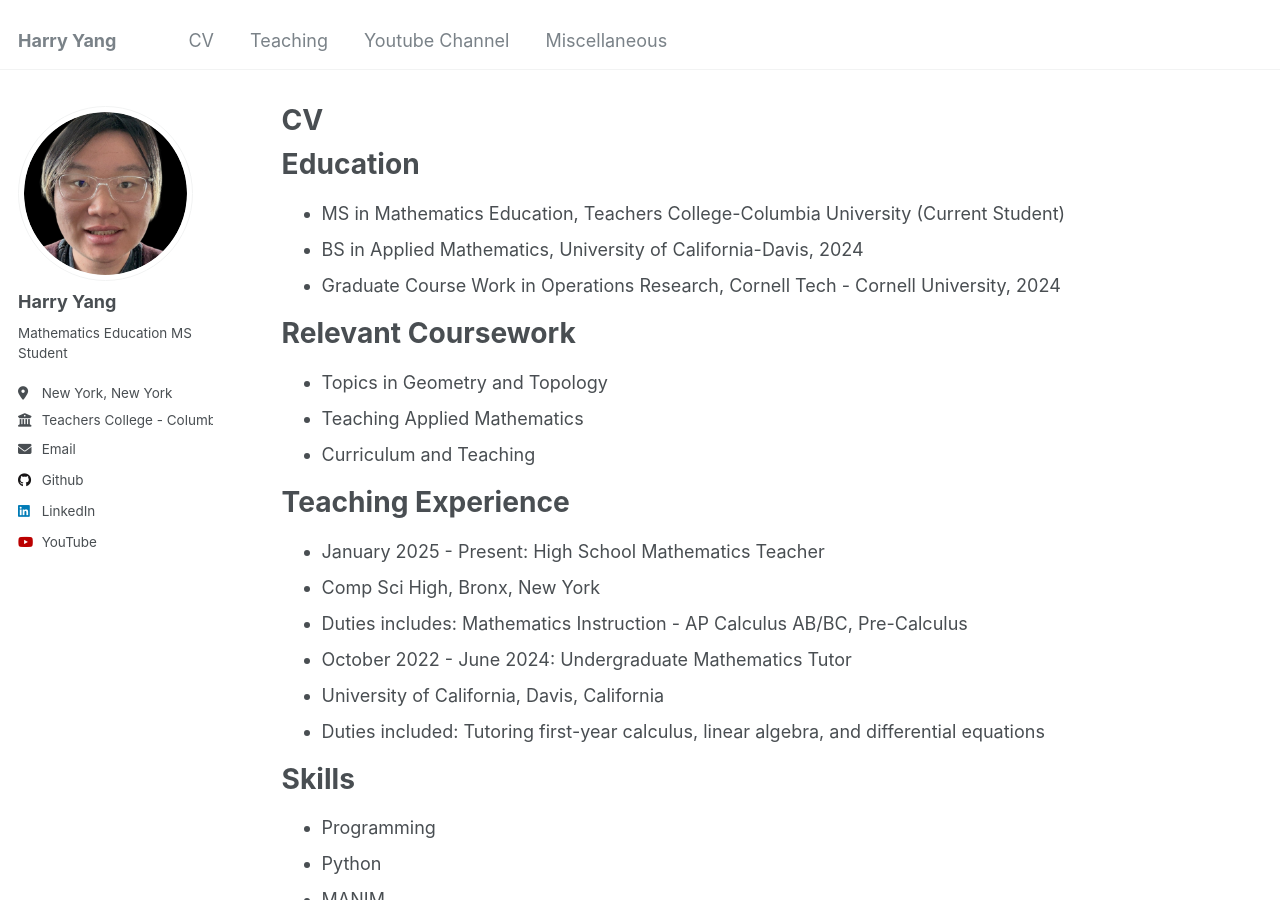
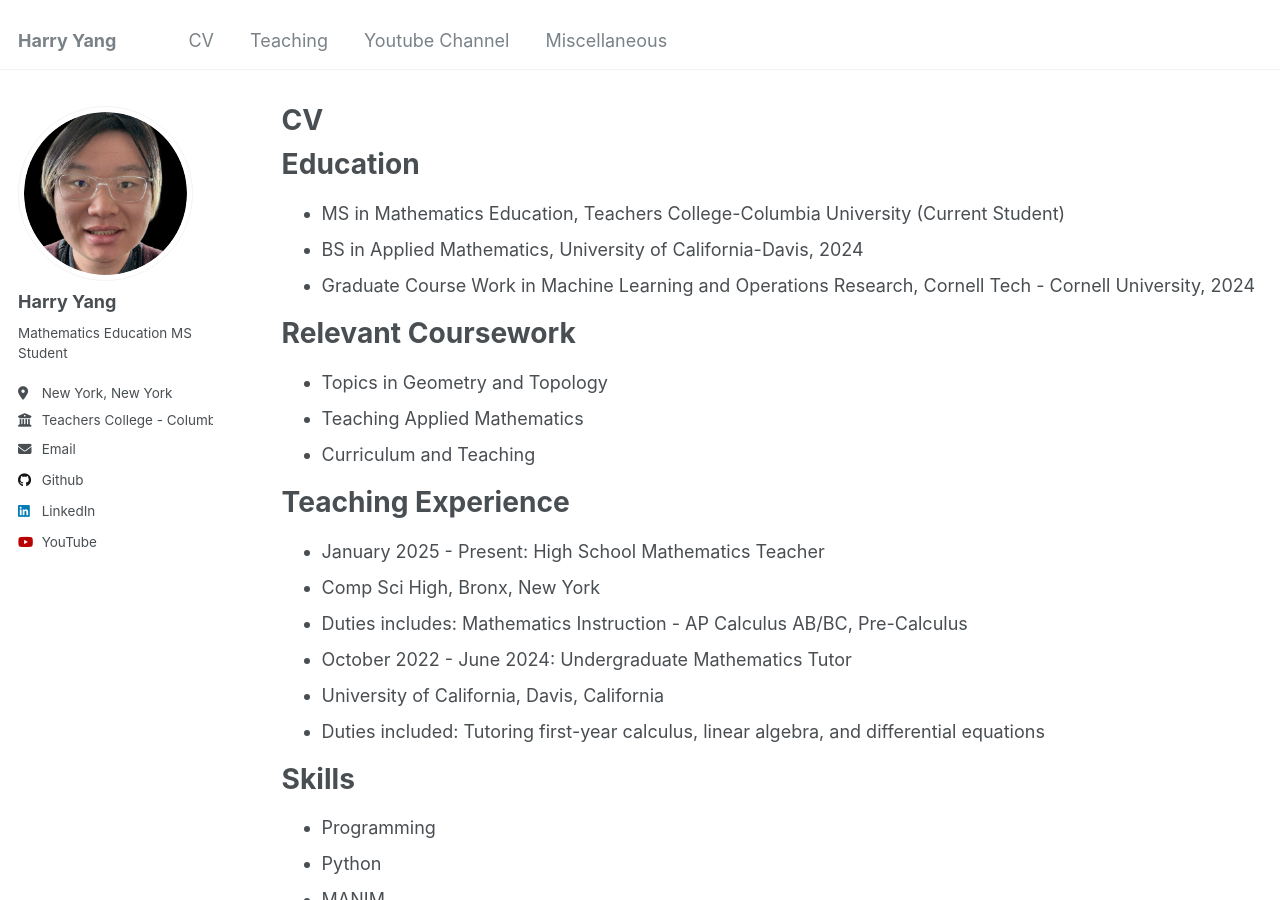
Before and after one commit to harry-yangmath/harry-yangmath.github.io, a Jekyll site: the page built from _pages/cv.md, in a window 1280 px wide and 900 px high. Built offline with Jekyll 4.4.1, drawn with Linux system fonts in a browser that asks for light colours.

Commit message:
update edu

```diff
--- a/_pages/cv.md
+++ b/_pages/cv.md
@@ -11,7 +11,7 @@ Education
 ======
 * MS in Mathematics Education, Teachers College-Columbia University (Current Student)
 * BS in Applied Mathematics, University of California-Davis, 2024
-* Graduate Course Work in Operations Research, Cornell Tech - Cornell University, 2024
+* Graduate Course Work in Machine Learning and Operations Research, Cornell Tech - Cornell University, 2024
 
 Relevant Coursework
 ======
```
